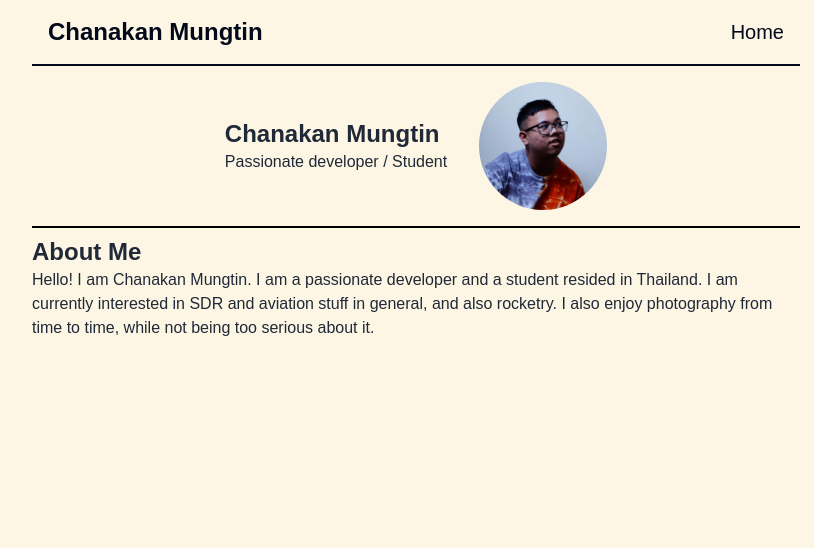
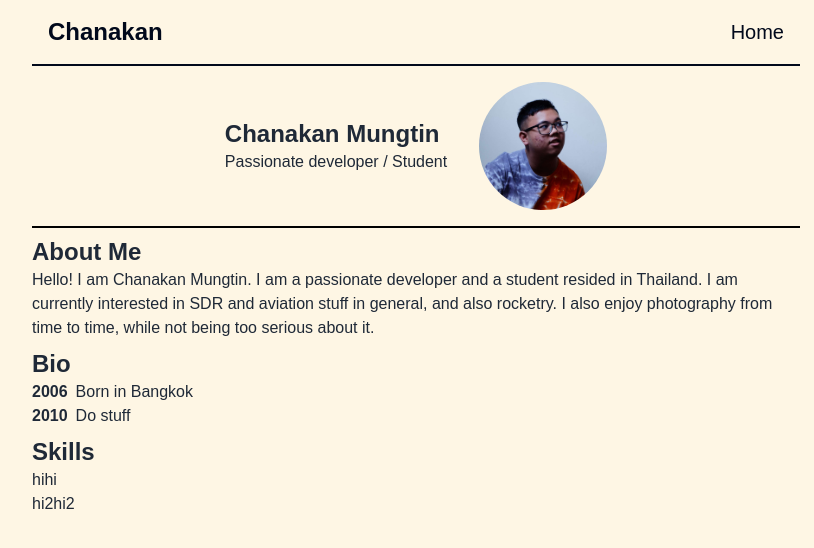
Before and after one commit to Chanakan5591/chanakan-homepage, a SvelteKit app: page / in a window 1280 px wide. Shown: the top 548 px of the page, without its empty margins (224-1038 px from the left). Built offline with nearby package versions, Linux system fonts and the light colour scheme; a web font is replaced by a local one.

Commit message:
added basic info

```diff
--- a/src/lib/header.svelte
+++ b/src/lib/header.svelte
@@ -5,7 +5,7 @@
 <nav
 	class="sticky border-b-2 border-white z-20 top-0 p-4 flex items-center justify-between mix-blend-difference"
 >
-	<h1 class="font-semibold mix-blend-difference text-white text-2xl">Chanakan Mungtin</h1>
+	<h1 class="font-semibold mix-blend-difference text-white text-2xl mr-2">Chanakan</h1>
 	<div class="flex flex-row gap-x-2 text-xl">
 		<HeaderLink path="/">Home</HeaderLink>
 	</div>
--- a/src/routes/+page.svelte
+++ b/src/routes/+page.svelte
@@ -18,4 +18,28 @@
 		am currently interested in SDR and aviation stuff in general, and also rocketry. I also enjoy
 		photography from time to time, while not being too serious about it.
 	</span>
+	<h1 class="font-semibold text-2xl mt-2">Bio</h1>
+	<div class="flex flex-row gap-x-2">
+		<ul>
+			<li>
+				<span class="font-semibold">2006</span>
+			</li>
+			<li>
+				<span class="font-semibold">2010</span>
+			</li>
+		</ul>
+		<ul>
+			<li>
+				<span class="font-medium">Born in Bangkok</span>
+			</li>
+			<li>
+				<span class="font-medium">Do stuff</span>
+			</li>
+		</ul>
+	</div>
+	<h1 class="font-semibold text-2xl mt-2">Skills</h1>
+	<ul>
+		<li>hihi</li>
+		<li>hi2hi2</li>
+	</ul>
 </div>
```
